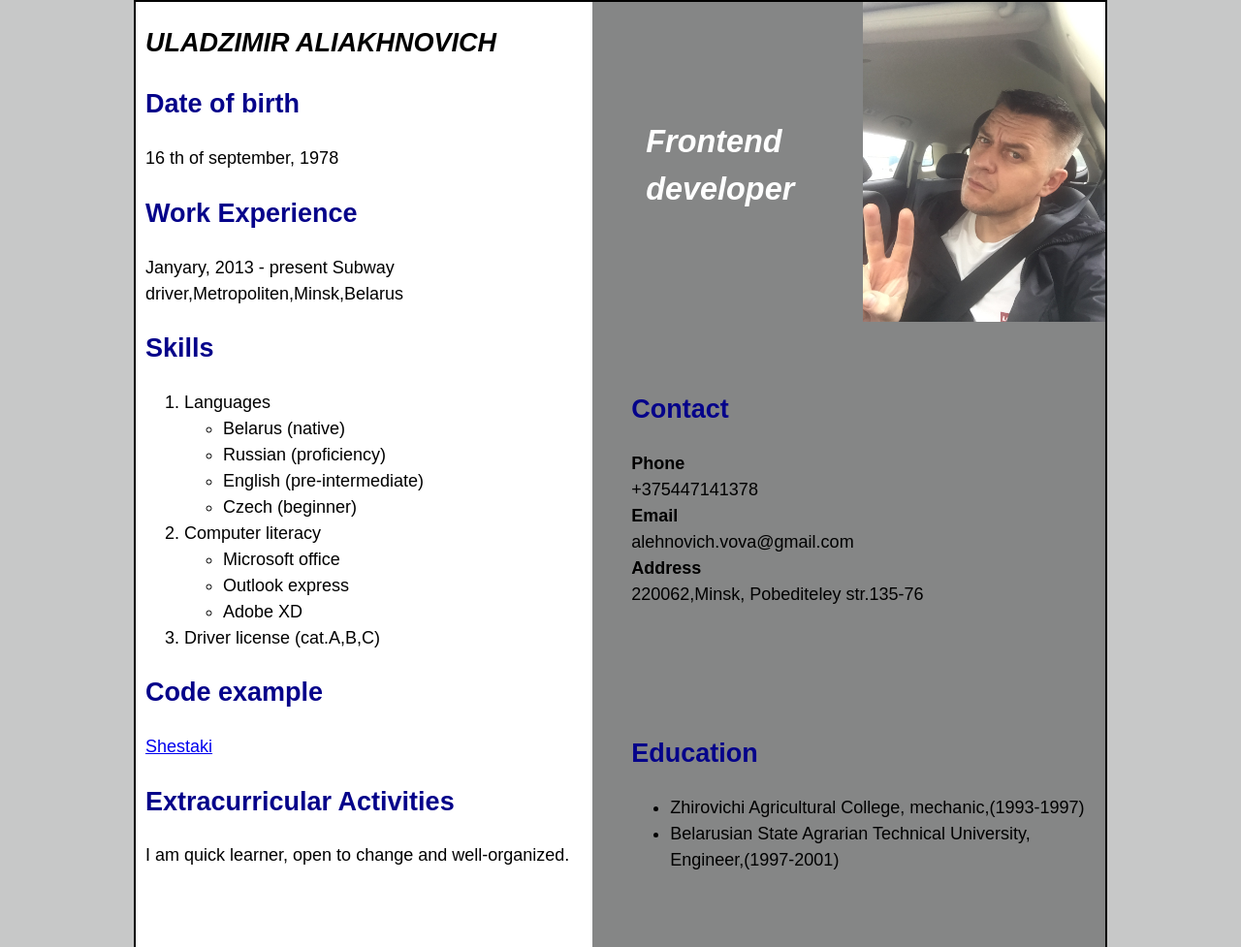
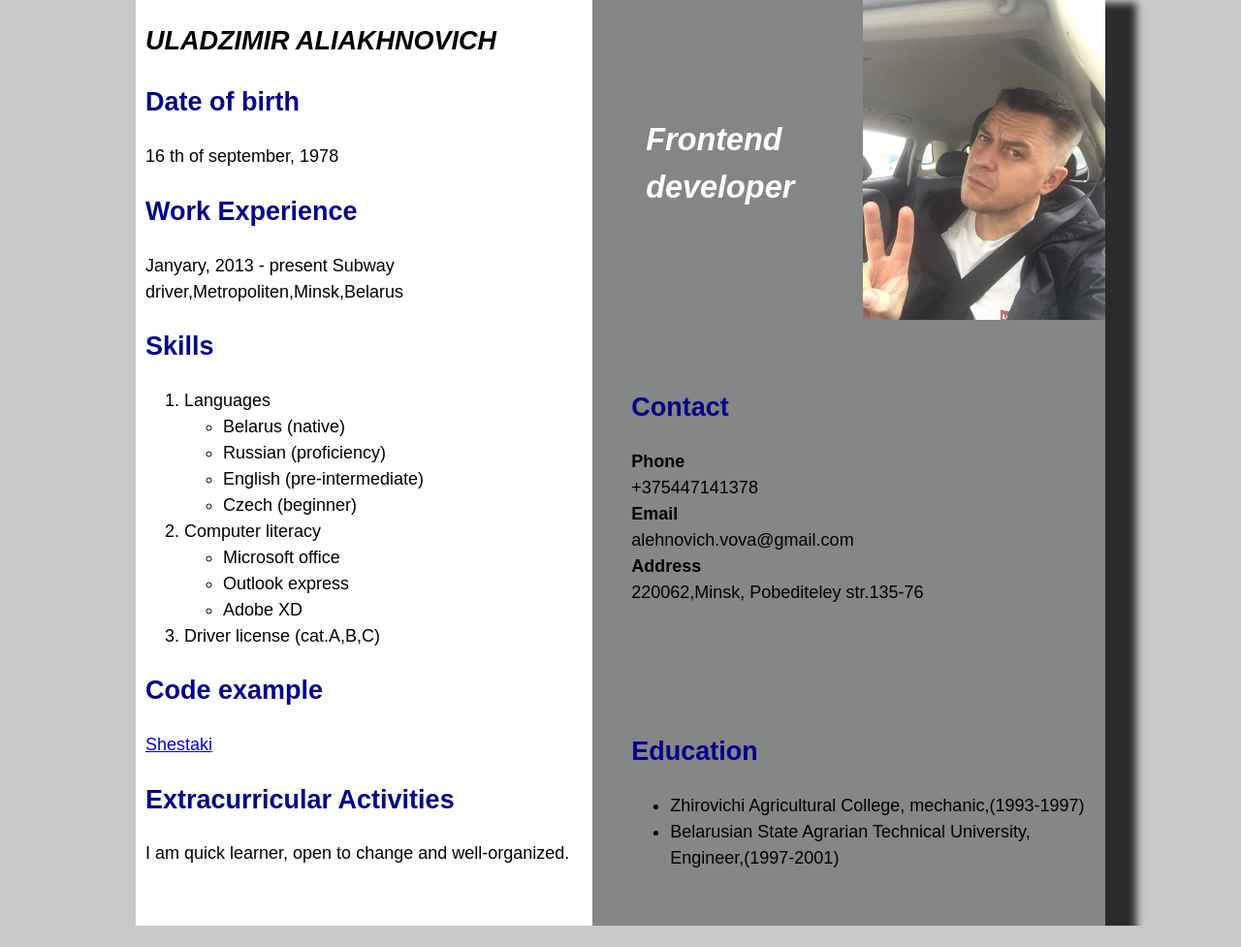
Before and after one commit to AlexVovan/rsschool-cv, a plain HTML site: page index.html in a window 1280 px wide. Shown: the whole page at 97% size. After the commit the page ends 955 px from the top, so only its background shows below. Drawn offline with Linux system fonts and the light colour scheme.

Commit message:
add shadow

```diff
--- a/css/style.css
+++ b/css/style.css
@@ -10,12 +10,12 @@ body {
 .container {
     display: flex;
     justify-content: space-between;
-    border: 2px solid black;
     width: 1000px;
-    height: 975px;
+    height: 955px;
     margin: 0 auto;
     padding: 0;
     background-color: #fff;
+    box-shadow: 25px 10px 8px 7px #2c2c2c;
 }
 
 .left {
```
